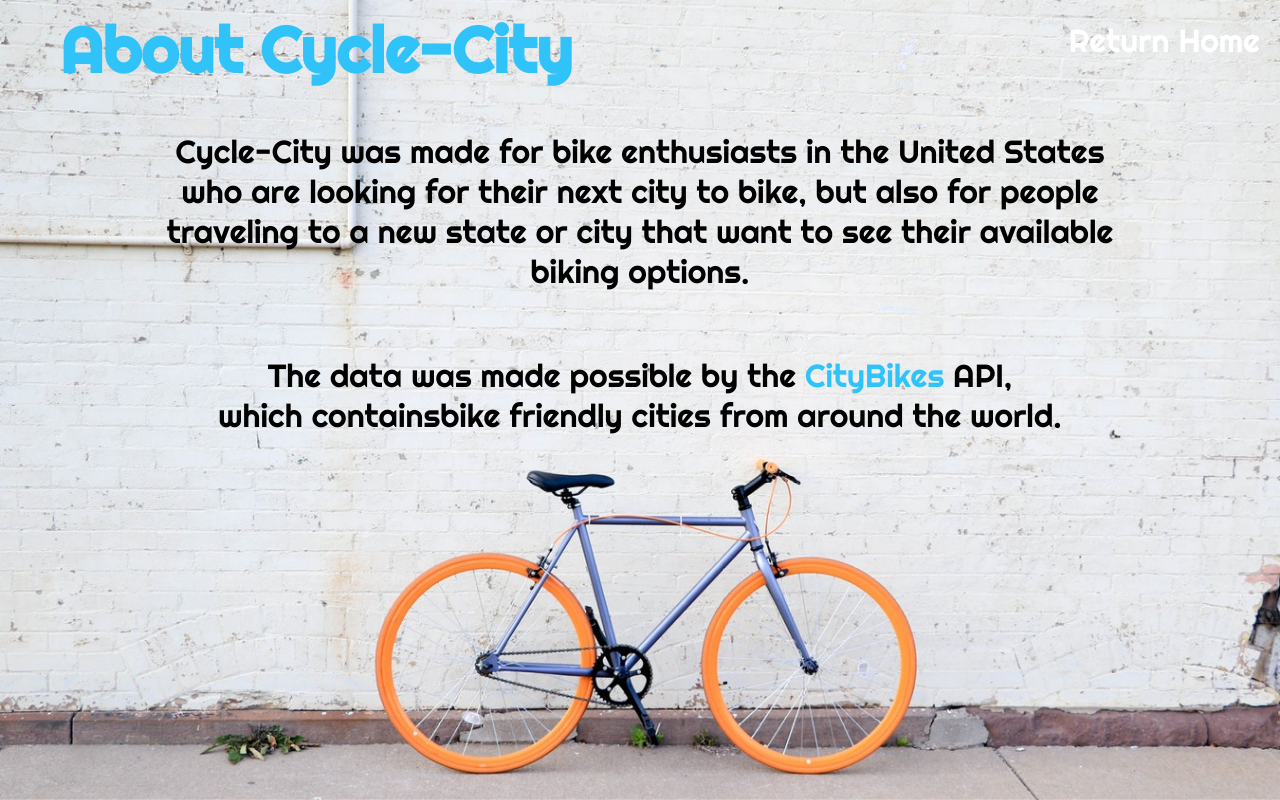
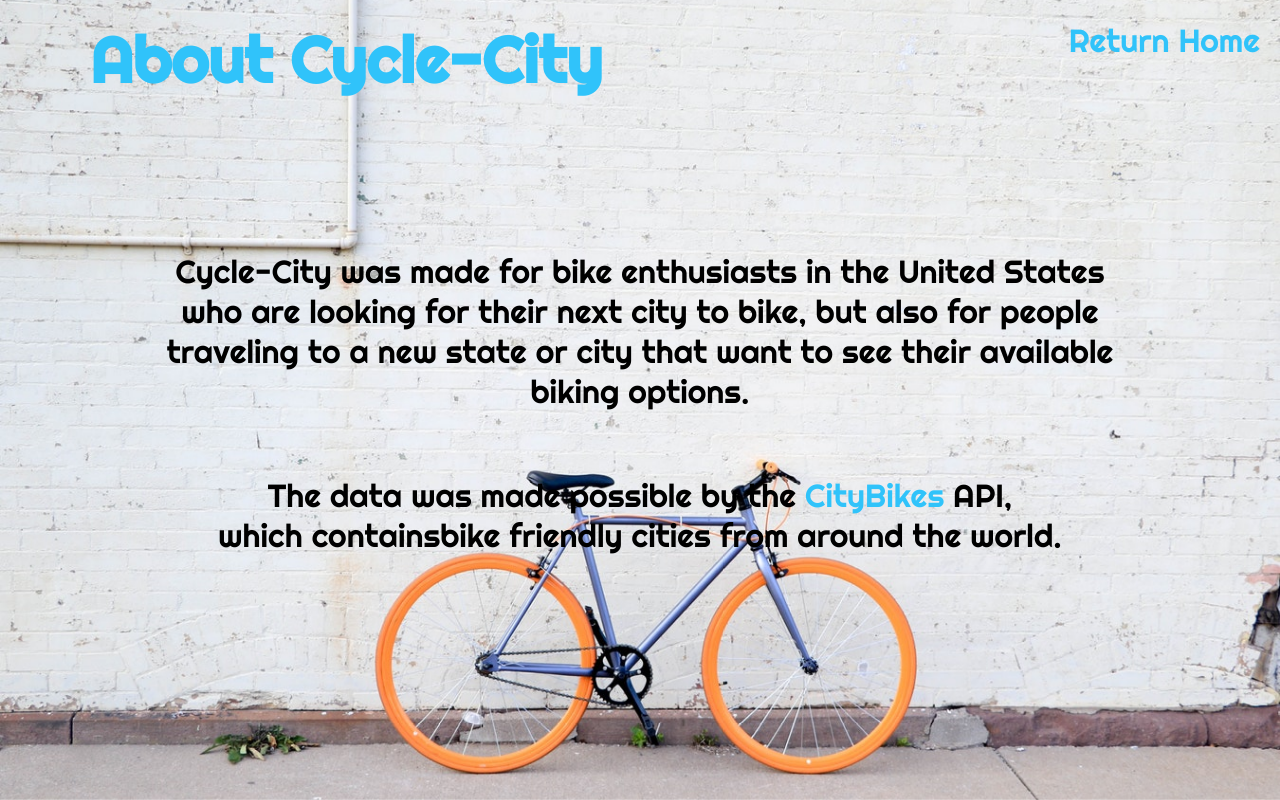
Before and after one commit to saadricklamar/cycle-city, a React (Create React App) app: page /About in a window 1280 px wide. Built offline with nearby package versions, Linux system fonts and the light colour scheme.

Commit message:
Add arrow button and routing rule that routes back to the home page

```diff
--- a/src/components/About/About.js
+++ b/src/components/About/About.js
@@ -6,7 +6,7 @@ const About = () => {
     return (
         <div className='about'>
             <header>
-                <h1 className='About'>About Cycle-City</h1>
+                <h1 className='about-header'>About Cycle-City</h1>
                 <Link className='return-home' to="/">
                     Return Home
                 </Link>
@@ -16,7 +16,7 @@ const About = () => {
                 <br/>who are looking for their next city to bike, but also for people
                 <br/>traveling to a new state or city that want to see their available
                 <br/>biking options.</p>
-                <p>The data was made possible by the <a href='https://api.citybik.es/v2/' target='blank'>CityBikes</a> API,
+                <p>The data was made possible by the <a href='https://api.citybik.es/v2/' target='_blank'>CityBikes</a> API,
                 <br/> which containsbike friendly cities from around the world.
                 </p>
             </main>
--- a/src/components/About/About.scss
+++ b/src/components/About/About.scss
@@ -1,29 +1,3 @@
-p {
-    font-size: 2rem;
-}
-
-a {
-    text-decoration: none;
-    color: #30C3FA;
-    &:hover {
-        color: white;
-    }
-}
-
-.About {
-    color: #30C3FA;
-}
-.return-home {
-    margin: 20px 20px;
-    font-size: 2rem;
-    text-decoration: none;
-    color: white;
-    &:hover {
-        color: #30C3FA;
-        cursor: pointer;
-    }
-}
-
 .about {
     text-align: center;
     background: url(../../images/about-page.jpeg) no-repeat center center fixed;
@@ -32,4 +6,35 @@ a {
     -o-background-size: cover;
     background-size: cover;
     height: 100vh;
+
+    .about-header {
+        color: #30C3FA;
+    }
+
+    .return-home {
+        margin: 20px 20px;
+        font-size: 2rem;
+        text-decoration: none;
+        color: #30C3FA;
+        &:hover {
+            color: black;
+            cursor: pointer;
+        }
+    }
+
+    main {
+        margin-top: 100px;
+    }
+
+    p {
+        font-size: 2rem;
+    }
+
+    a {
+        text-decoration: none;
+        color: #30C3FA;
+        &:hover {
+        color: white;
+        }
+    }
 }
--- a/src/components/Maps/Maps.js
+++ b/src/components/Maps/Maps.js
@@ -1,6 +1,6 @@
 import React from 'react';
 import './Maps.scss';
-import { Link } from "react-router-dom";
+import { Link, Redirect } from "react-router-dom";
 import { Map, TileLayer, Marker, Popup} from 'react-leaflet';
 
 const Maps = (props) => {
@@ -9,14 +9,13 @@ const Maps = (props) => {
     let mapCenter = [props.path.location.latitude, props.path.location.longitude];
     let position = [props.path.location.latitude, props.path.location.longitude];
     const zoomLevel = 8;
-    console.log(props.path)
     return (
         <div className='Maps'>
-                {/* <Link className='return-home' to="/">
-                    <button>
-                        <i className="fas fa-arrow-circle-left"></i>
+                <Link to="/">
+                    <button className='go-home'>
+                        <i onClick={props.redirect()} className="fas fa-arrow-circle-left"></i>
                     </button>
-                </Link> */}
+                </Link>
             <section className='map-container'>
                 <div className='map-header'>
                     <h2>{props.path.name}</h2>
--- a/src/components/Maps/Maps.scss
+++ b/src/components/Maps/Maps.scss
@@ -7,11 +7,28 @@
     border: 1px solid #30C3FA;
   }
 
+.go-home {
+  font-size: 50px;
+  background: transparent;
+  border: none;
+  cursor: pointer;
+  position: absolute;
+  top: 30px;
+  left: 10px;
+
+  .fa-arrow-circle-left {
+    color: white;
+    &:hover {
+      color: #30C3FA;
+    }
+  }
+}
+
 .map-container {
   display: inline-block;
 
   .map-header {
-    height: 100px;
+    height: 70px;
     width: 602px;
     background-color:#30C3FA;
     margin-top: 200px;
--- a/src/components/Search/Search.js
+++ b/src/components/Search/Search.js
@@ -1,6 +1,7 @@
 import React, {Component} from 'react';
 import './Search.scss';
 import Maps from '../Maps/Maps';
+import { Redirect } from "react-router-dom";
 
 class Search extends Component {
     constructor(props) {
@@ -25,23 +26,27 @@ class Search extends Component {
         this.setState({[name]: value})
     }
 
+    returnToHomePage = () => {
+        return <Redirect to="/"/>;
+    }
+
 
     render() {
         if(!Object.entries(this.state.path).length) {
             return (
                 <div>
                     <form onSubmit={this.handleSubmit} className='search-box'>
-                    <input onChange={this.handleChange} className='search-text' type='text' name='city' placeholder='Find your city'/>
-                    <button  className='search-btn'>
-                    {/* <a className='search-btn'> */}
-                     <i className="fas fa-search"></i>
-                    {/* </a> */}
-                    </button>
+                        <input onChange={this.handleChange} className='search-text' type='text' name='city' placeholder='Find your city'/>
+                        <button  className='search-btn'>
+                            <i className="fas fa-search"></i>
+                        </button>
                     </form>
                 </div>
                 )
         } else {
-            return (<Maps path={this.state.path}/>)
+            return (<Maps path={this.state.path}
+                          redirect={this.returnToHomePage}
+            />)
         }
 
     }
--- a/src/containers/Home/Home.scss
+++ b/src/containers/Home/Home.scss
@@ -14,9 +14,9 @@ header {
     color: white;
 
       h1 {
-        padding-left: 50px;
+        padding-left: 70px;
         font-size: 4rem;
-        margin: 10px;
+        margin: 20px;
       }
 
       nav {
```
